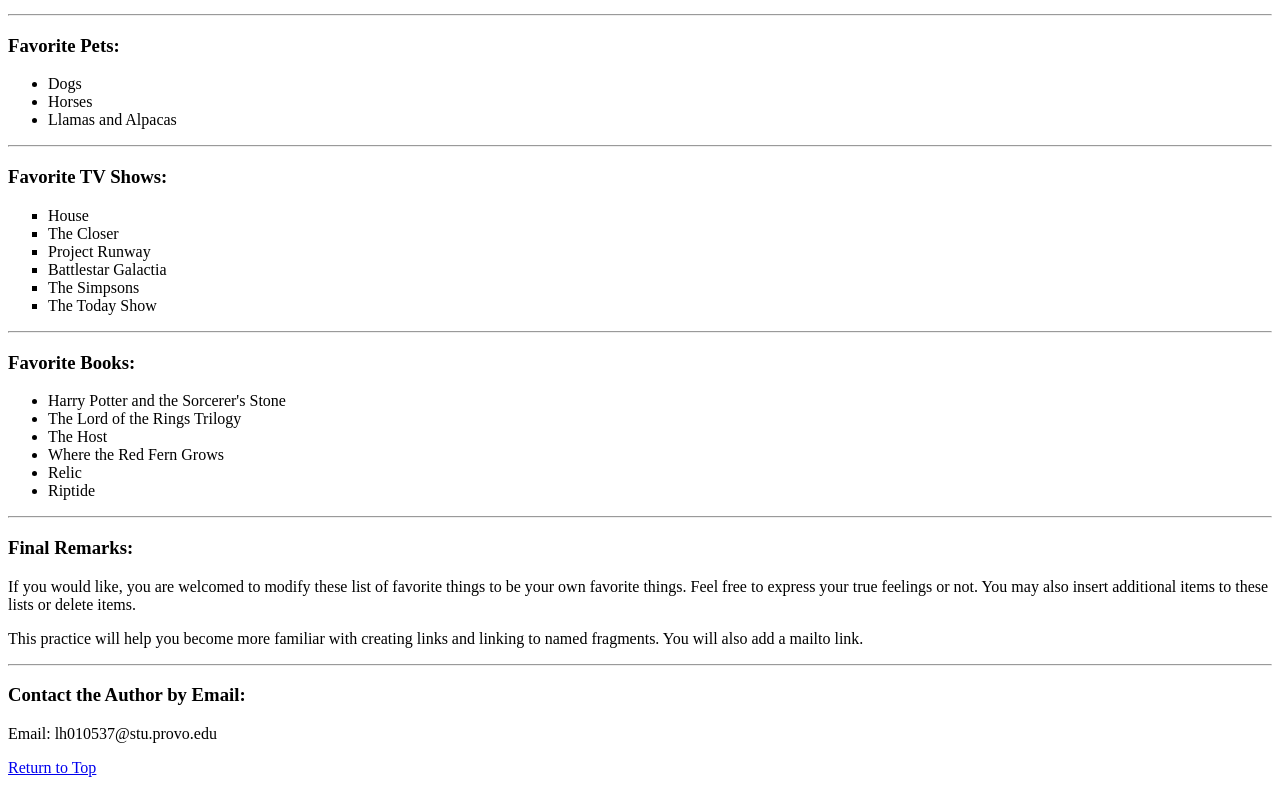
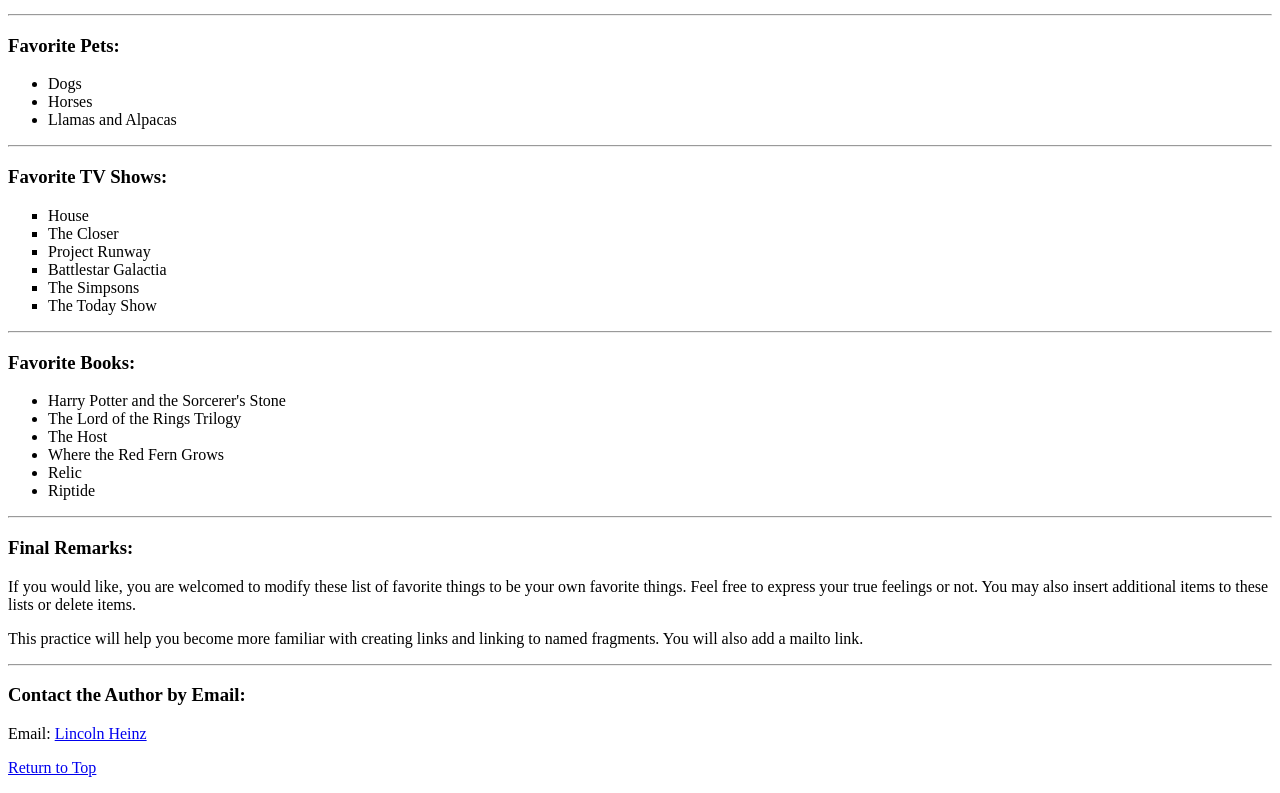
Before and after one commit to LincolnHeinz/HTML3, a plain HTML site: page HTML3Files/index.html in a window 1280 px wide. Shown: the part 313-1106 px from the top of the page. Drawn offline with Linux system fonts and the light colour scheme.

Commit message:
FinalHopefully

```diff
--- a/HTML3Files/index.html
+++ b/HTML3Files/index.html
@@ -80,7 +80,7 @@
 
 <h3> Contact the Author by Email: </h3>
 
-<p> Email: lh010537@stu.provo.edu</p>
+<p> Email: <a href="mailto:lh010537@stu.provo.edu">Lincoln Heinz</a></p>
 
 <p><a href="#top">Return to Top</a></p>
 
```
